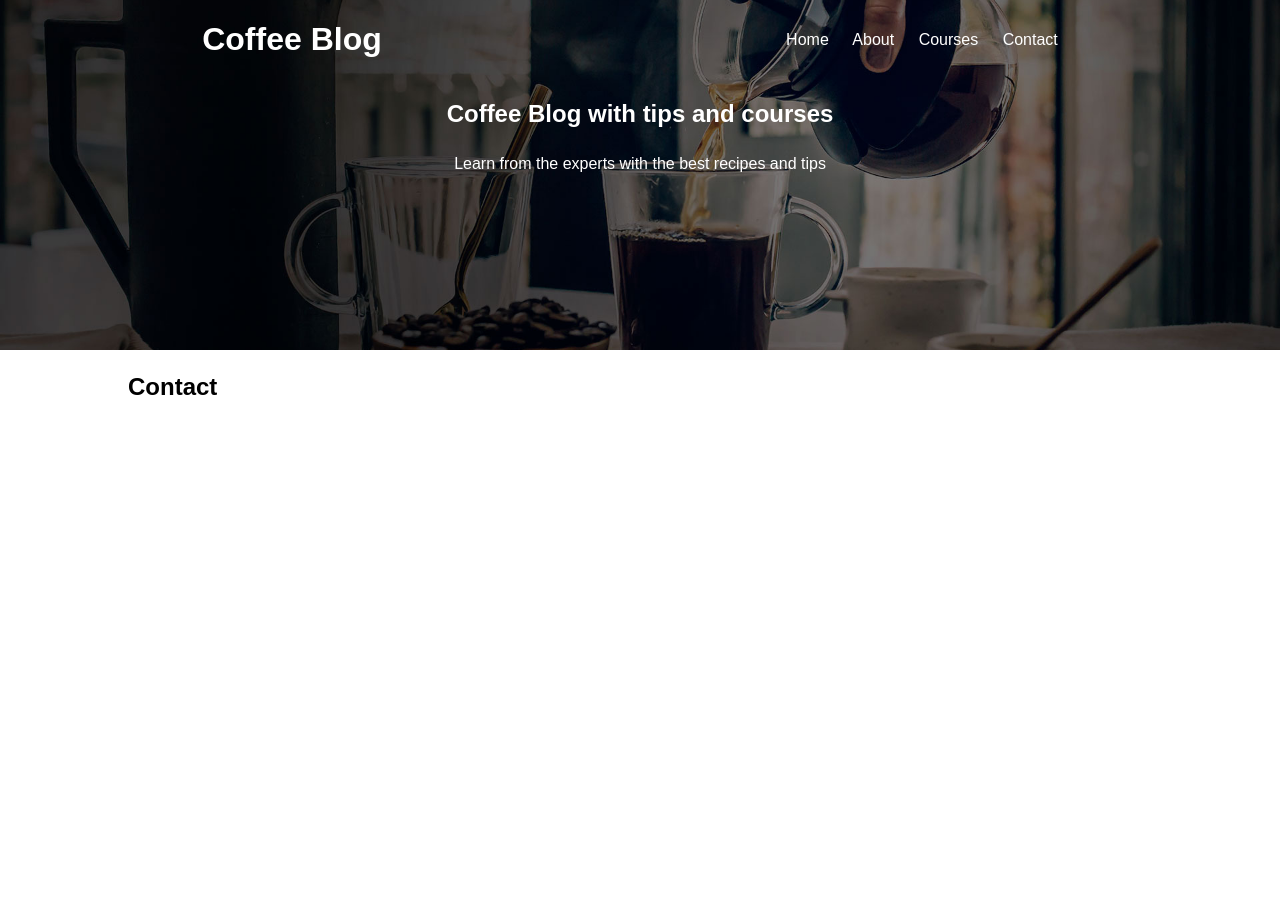
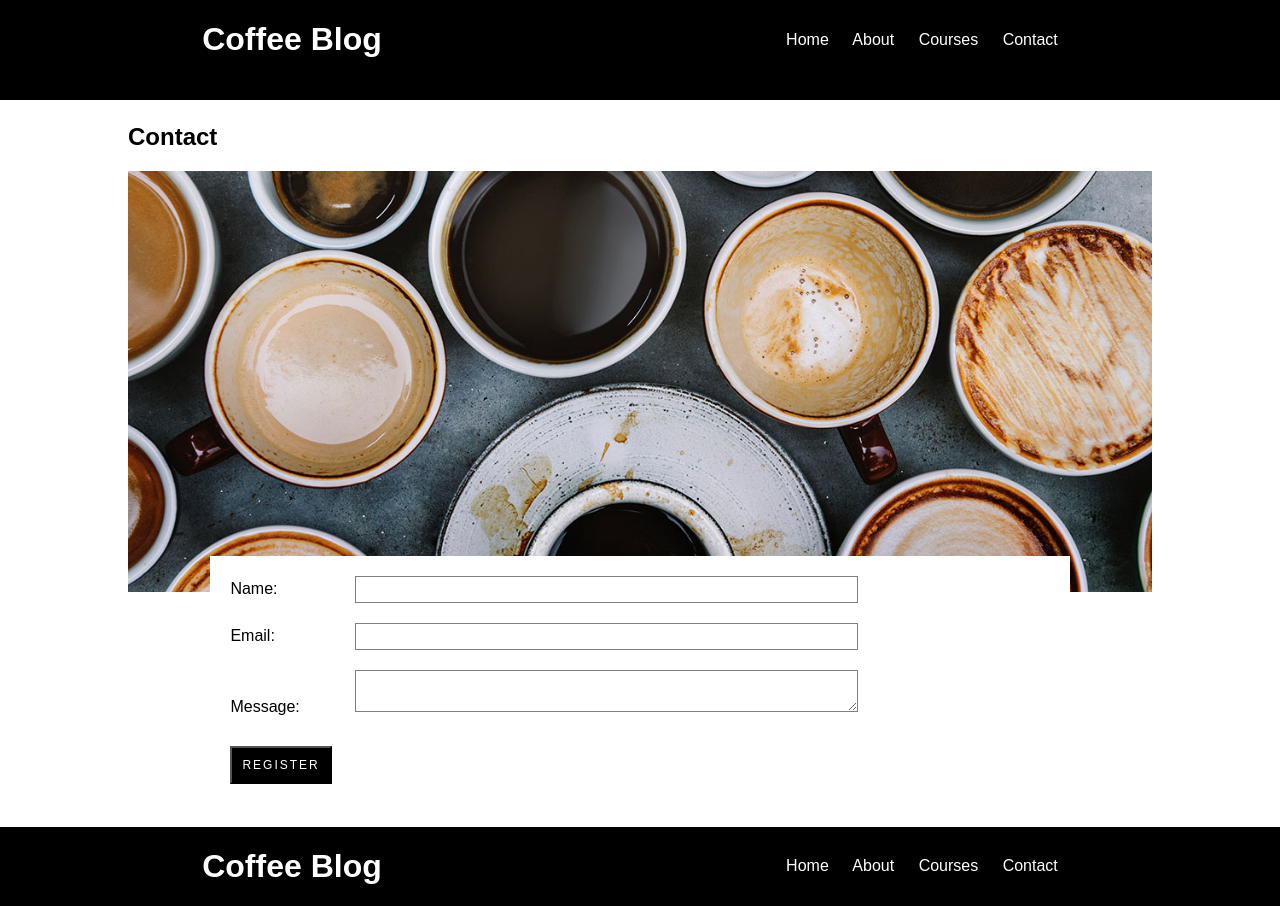
Before and after one commit to ngreenfield/coffee-blog, a plain HTML site: page Coffee Blog/contact.html in a window 1280 px wide. Before the commit the page ends 800 px from the top, so only its background shows below. Drawn offline with Linux system fonts and the light colour scheme.

Commit message:
Add files via upload
Final assignment

```diff
--- a/Coffee Blog/contact.html
+++ b/Coffee Blog/contact.html
@@ -7,21 +7,57 @@
     <link rel="stylesheet" href="mystyle.css">
 </head>
 <body>
-    <header class="site-header">
+    <header class="secondary-header">
         <div class="menu-bar">
         <h1>Coffee Blog</h1>
         <nav class="menu">
             <a href="index.html">Home</a>
-            <a href="about,html">About</a>
+            <a href="about.html">About</a>
             <a href="courses.html">Courses</a>
             <a href="contact.html">Contact</a>
         </nav>
         </div>
-        <h2>Coffee Blog with tips and courses</h2>
-        <p>Learn from the experts with the best recipes and tips</p>
     </header>
     <main class="container">
         <h2>Contact</h2>
-    </main>
+
+        <div class="contact-container">
+            <div class="contact-img">
+                <img src="./img/contact.jpg" alt="this is alternative text">
+            </div>
+            <div class="contact-form container">
+                <!--create the form-->
+                <div>
+                    <div class="input-control">
+                        <label>Name:</label>
+                        <input type="text">
+                    </div>
+                    <div class="input-control">
+                        <label>Email:</label>
+                        <input type="email">
+                    </div>
+                    <div class="input-control">
+                        <label>Message:</label>
+                        <textarea></textarea>
+                    </div>
+                    <div>
+                        <button class="btn-more">Register</button>
+                    </div>
+                </div>
+            </div>
+        </main>
+        <div>
+            <footer class="site-footer">
+                    <div class="menu-bar">
+                    <h1>Coffee Blog</h1>
+
+                    <nav class="menu">
+                        <a href="index.html">Home</a>
+                        <a href="about.html">About</a>
+                        <a href="courses.html">Courses</a>
+                        <a href="contact.html">Contact</a>
+                    </nav>
+            </footer>
+        </div>
 </body>
 </html>
--- a/Coffee Blog/mystyle.css
+++ b/Coffee Blog/mystyle.css
@@ -1,7 +1,7 @@
 /*global*/
 html,body{
-    margin:0;
-    padding:0;
+    margin:0px;
+    padding:0px;
 }
 body{
     font-family: Arial;
@@ -32,17 +32,9 @@ p{
     letter-spacing: 2px;
     font-size: 12px;
 }
-.button{
+.btn-info{
     display: inline-block;
     background-color: sienna;
-    color: white;
-    padding: 10px;
-    margin-top: 10px;
-    margin-bottom: 20px;
-    text-transform: uppercase;
-    text-decoration: none;
-    letter-spacing: 2px;
-    font-size: 12px;
 }
 .bottom-line{
     border-bottom:1px solid lightgray;
@@ -62,6 +54,11 @@ p{
     color: white;
     height: 350px;
     text-align: center
+}
+.secondary-header{
+    background-color: black;
+    height: 100px;
+    color: white;
 }
 .menu a{
     color:white;
@@ -86,3 +83,32 @@ p{
     background: black;
     color: white;
     }
+
+/*contact*/
+.contact-container{
+    display: flex;
+    flex-direction: column;
+}
+.contact-form{
+    background-color:white;
+    padding:20px;
+    margin-top: -40px;
+}
+.input-control{
+    margin-bottom: 20px;
+}
+.input-control label{
+    display: inline-block;
+    width: 120px;
+}
+.input-control input,
+.input-control textarea{
+    width: 60%;
+    padding: 5px;
+    border:1px solid gray;
+}
+
+/*Courses*/
+.courses{
+    width: 40%;
+}
```
Also changed, not shown: Coffee Blog/about.html (+1 -1 lines), Coffee Blog/courses.html (+31 -3 lines), Coffee Blog/index.html (+3 -6 lines), Coffee Blog/practice.html (added, +81 -0 lines).
